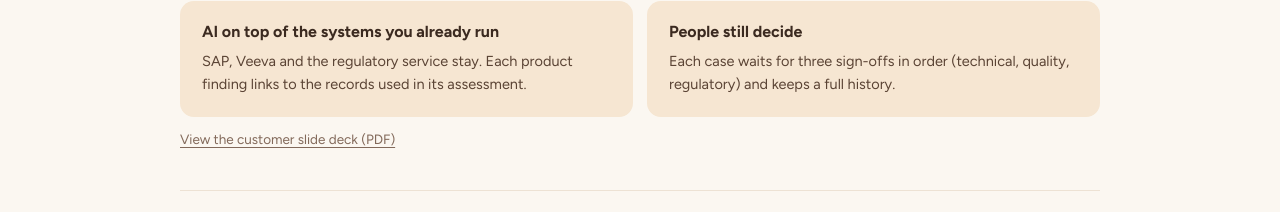
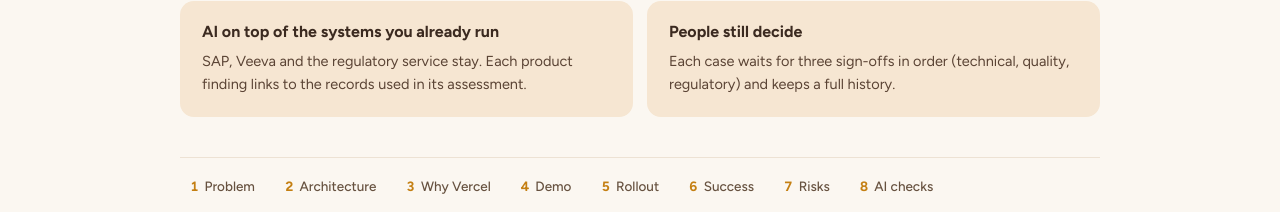
Before and after one commit to WilliamLindskog/vercel-sa-apex-change-control, a Next.js app: page /brief in a window 1280 px wide. Shown: the part 300-512 px from the top of the page. Built offline with nearby package versions, Linux system fonts and the light colour scheme; no server answers.

Commit message:
Direct reviewers to the selected email attachment instead of the superseded deck link

```diff
--- a/app/brief/page.tsx
+++ b/app/brief/page.tsx
@@ -43,7 +43,6 @@ export default function Brief() {
         </div>
       </section>
 
-      <p className="note"><a href="/apex-pilot.pdf">View the customer slide deck (PDF)</a></p>
       <nav className="brief-toc" aria-label="Sections">{sections.map(([id, label], i) => <a key={id} href={`#${id}`}><span>{i + 1}</span>{label}</a>)}</nav>
 
       <section id="problem" className="brief-section">
@@ -216,8 +215,6 @@ export default function Brief() {
         </div>
         <p className="note">{evals.runs} real runs across three scenarios (<code>npm run eval</code>), scoring final dispositions against hand-written expectations. Reviewers assess the relevance of citations and explanations separately. Policy and approval tests run without a model (<code>npm test</code>). Last run {new Date(evals.ranAt).toLocaleDateString("en-US", { day: "numeric", month: "short", year: "numeric" })}. Built with Claude Code, Codex and the Vercel CLI.</p>
       </section>
-
-
     </main>
 
     <footer className="brief-foot">Apex is a fictional company created for a Vercel Solutions Architect take-home.</footer>
```
